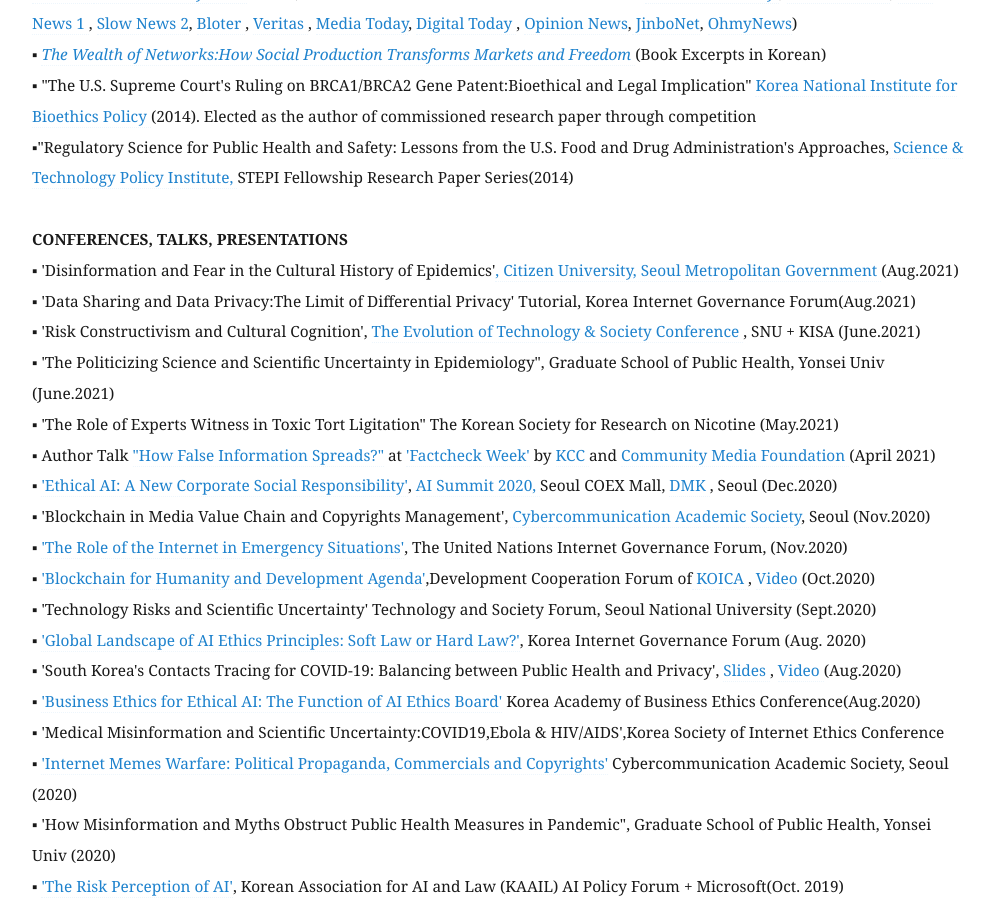
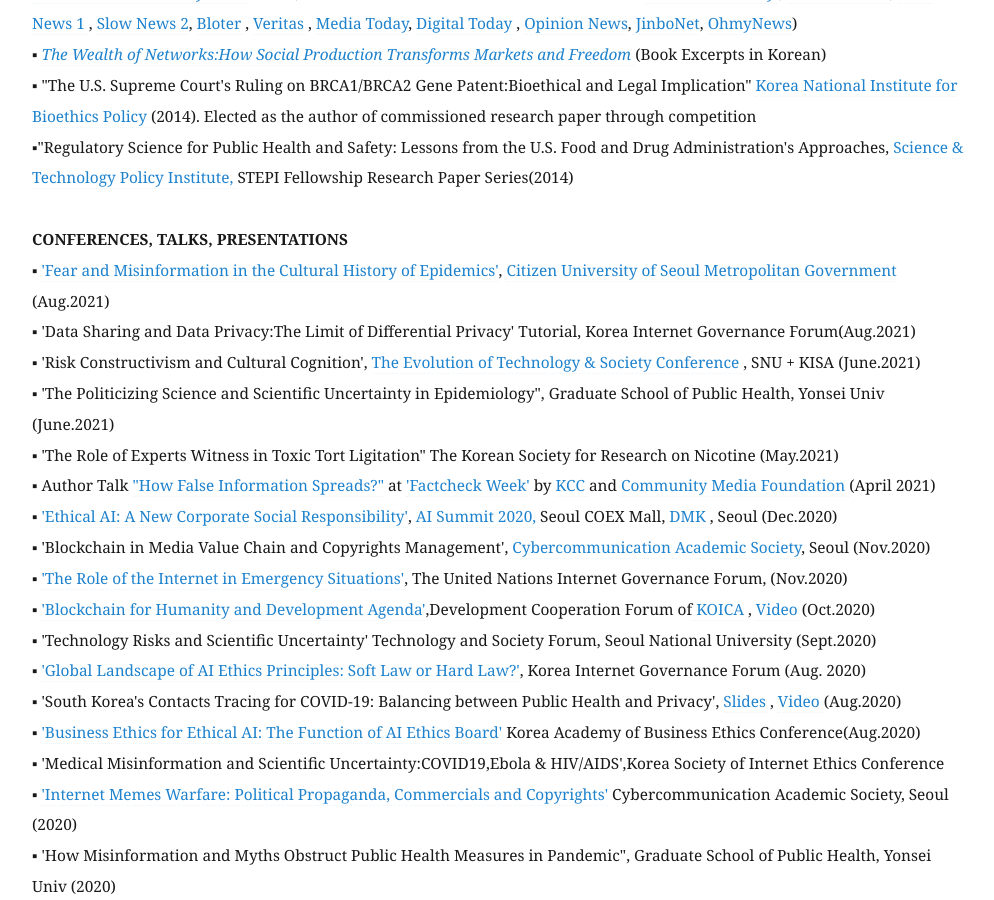
Before and after one commit to eunchangchoi/eunchangchoi.github.io, a Jekyll site: the page built from index.md, in a window 1280 px wide and 900 px high, scrolled down 3222 px. Shown: the whole window, without its empty margins (68-1062 px from the left). Built offline with Jekyll 4.4.1, drawn with Linux system fonts in a browser that asks for light colours.

Commit message:
Update index.md

```diff
--- a/index.md
+++ b/index.md
@@ -69,7 +69,7 @@
 ▪"Regulatory Science for Public Health and Safety: Lessons from the U.S. Food and Drug Administration's Approaches,<a href="https://www.stepi.re.kr/site/stepien/main.do"> Science & Technology Policy Institute, </a>STEPI Fellowship Research Paper Series(2014)<br>
      <br>
  <strong> CONFERENCES, TALKS, PRESENTATIONS </strong> <br>
-▪ 'Disinformation and Fear in the Cultural History of Epidemics'<a href="https://www.asiae.co.kr/article/2021081610112312900">, Citizen University, Seoul Metropolitan Government </a> (Aug.2021) <br>
+▪ <a href="https://www.asiae.co.kr/article/2021081610112312900">'Fear and Misinformation in the Cultural History of Epidemics'</a>, <a href="https://opengov.seoul.go.kr/mediahub/20417385"> Citizen University of Seoul Metropolitan Government </a>(Aug.2021) <br>
 ▪ 'Data Sharing and Data Privacy:The Limit of Differential Privacy' Tutorial, Korea Internet Governance Forum(Aug.2021) <br>
 ▪ 'Risk Constructivism and Cultural Cognition', <a href="http://cis.snu.ac.kr/sub2/2_2_6_2.php?mode=view&number=1509&b_name=meet1_2">The Evolution of Technology & Society Conference </a>, SNU + KISA (June.2021)<br>
 ▪ 'The Politicizing Science and Scientific Uncertainty in Epidemiology", Graduate School of Public Health, Yonsei Univ (June.2021)<br>
```
